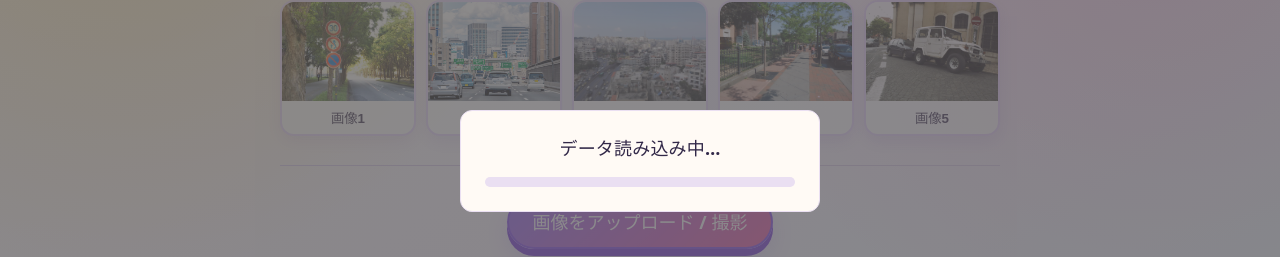
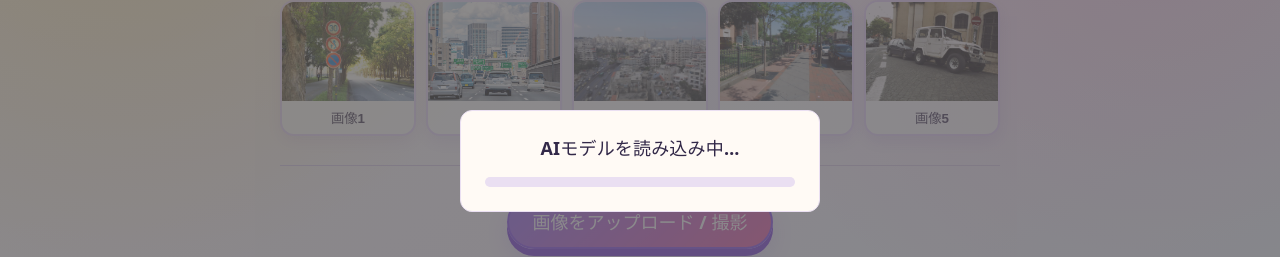
Before and after one commit to oharuka27/light_sam, a React (Vite) app: page / in a window 1280 px wide. Shown: the part 239-496 px from the top of the page. Built offline with nearby package versions, Linux system fonts and the light colour scheme.

Commit message:
fix unnatural progress bar behaviour

```diff
--- a/src/App.css
+++ b/src/App.css
@@ -325,19 +325,11 @@
   height: 100%;
   border-radius: inherit;
   background: linear-gradient(90deg, #8b5cf6, #ec4899);
-  transition: width 0.2s ease;
 }
 
 .loading-progress--indeterminate span {
   width: 40%;
   animation: loading-progress 1.1s ease-in-out infinite;
-}
-
-.loading-percentage {
-  display: block;
-  margin-top: 6px;
-  color: var(--text);
-  font-size: 14px;
 }
 
 @keyframes loading-progress {
--- a/src/App.tsx
+++ b/src/App.tsx
@@ -8,7 +8,7 @@ import { SamClient } from './lib/samClient'
 import { ClipClient } from './lib/clipClient'
 import { buildQuizChoices, type QuizResult } from './lib/quiz'
 import { VOCABULARY } from './data/vocabulary'
-import type { MaskResult, ModelLoadProgress, PipelineStage, Point } from './types'
+import type { MaskResult, PipelineStage, Point } from './types'
 import sample1 from '../sample/image1.png'
 import sample2 from '../sample/image2.png'
 import sample3 from '../sample/image3.jpg'
@@ -54,8 +54,6 @@ function App() {
   const bitmapRef = useRef<ImageBitmap | null>(null)
 
   const [stage, setStage] = useState<PipelineStage>('loading-models')
-  const [samProgress, setSamProgress] = useState<ModelLoadProgress | null>(null)
-  const [clipProgress, setClipProgress] = useState<ModelLoadProgress | null>(null)
   const [error, setError] = useState<string | null>(null)
 
   const [hasImage, setHasImage] = useState(false)
@@ -71,9 +69,6 @@ function App() {
     samRef.current = sam
     clipRef.current = clip
 
-    const offSam = sam.onProgress(setSamProgress)
-    const offClip = clip.onProgress(setClipProgress)
-
     Promise.all([sam.loadModel(), clip.loadModel()])
       .then(() => setStage((s) => (s === 'loading-models' ? 'idle' : s)))
       .catch((err) => {
@@ -82,8 +77,6 @@ function App() {
       })
 
     return () => {
-      offSam()
-      offClip()
       sam.terminate()
       clip.terminate()
       bitmapRef.current?.close()
@@ -98,18 +91,11 @@ function App() {
     stage === 'classifying'
   const showLoading = busy && stage !== 'marking-point'
 
-  const modelProgressValues = [samProgress?.progress, clipProgress?.progress].filter(
-    (value): value is number => value != null,
-  )
-  const modelProgress =
-    modelProgressValues.length === 2
-      ? modelProgressValues.reduce((sum, value) => sum + value, 0) / modelProgressValues.length
-      : null
   const loadingMessage =
     stage === 'loading-models'
-      ? 'データ読み込み中…'
+      ? 'AIモデルを読み込み中…'
       : stage === 'encoding-image'
-        ? '読み込み中…'
+        ? '画像を読み込み中…'
         : 'AI処理中…'
 
   const loadImage = useCallback(async (image: Blob) => {
@@ -252,7 +238,6 @@ function App() {
       <LoadingOverlay
         visible={showLoading}
         message={loadingMessage}
-        progress={stage === 'loading-models' ? modelProgress : null}
       />
     </div>
   )
--- a/src/components/LoadingOverlay.tsx
+++ b/src/components/LoadingOverlay.tsx
@@ -1,29 +1,22 @@
 interface Props {
   visible: boolean
   message: string
-  progress?: number | null
 }
 
-export function LoadingOverlay({ visible, message, progress = null }: Props) {
+export function LoadingOverlay({ visible, message }: Props) {
   if (!visible) return null
-
-  const percentage = progress == null ? null : Math.max(0, Math.min(100, Math.round(progress)))
 
   return (
     <div className="loading-overlay" role="status" aria-live="polite" aria-busy="true">
       <div className="loading-card" aria-label={message}>
         <p>{message}</p>
         <div
-          className={`loading-progress${percentage == null ? ' loading-progress--indeterminate' : ''}`}
+          className="loading-progress loading-progress--indeterminate"
           role="progressbar"
           aria-label={message}
-          aria-valuemin={0}
-          aria-valuemax={100}
-          aria-valuenow={percentage ?? undefined}
         >
-          <span style={percentage == null ? undefined : { width: `${percentage}%` }} />
+          <span />
         </div>
-        {percentage != null && <span className="loading-percentage">{percentage}%</span>}
       </div>
     </div>
   )
```
Also changed, not shown: 1 other file (tests, documents, lock files or other folders).
